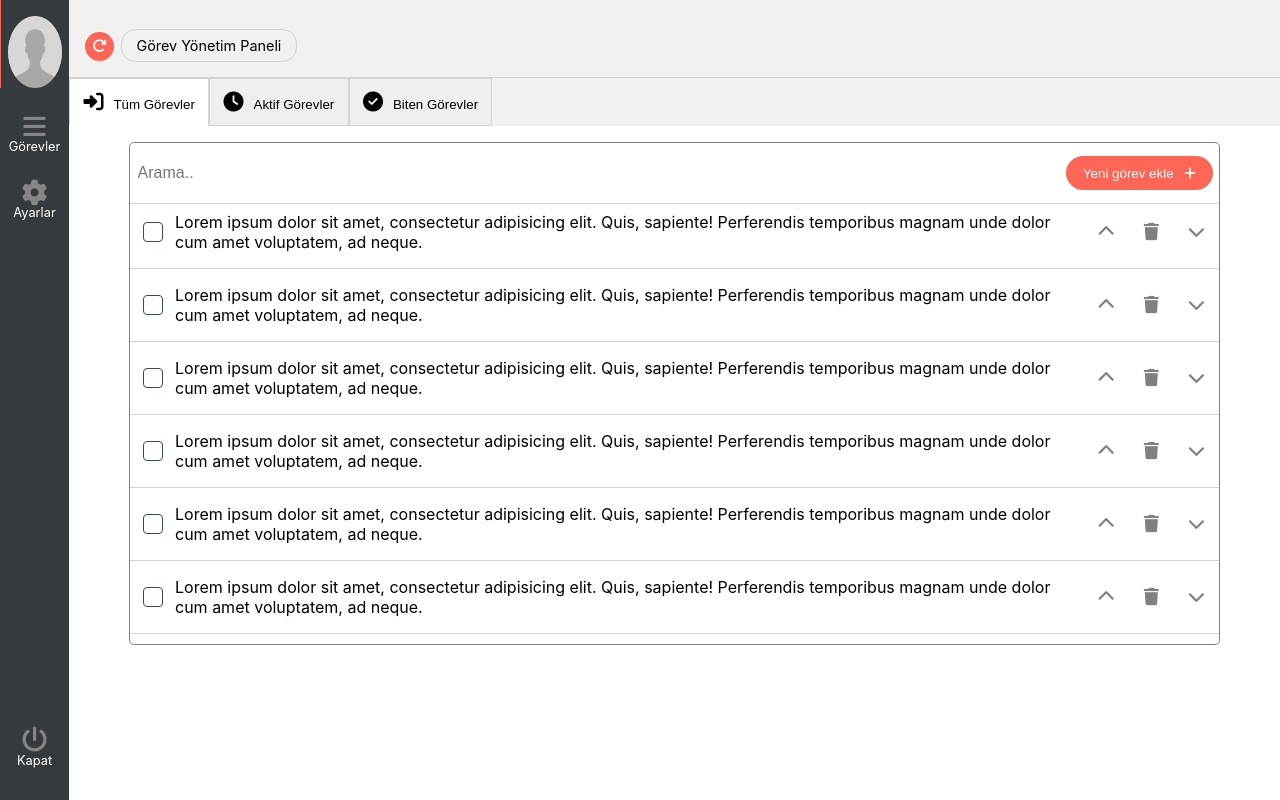
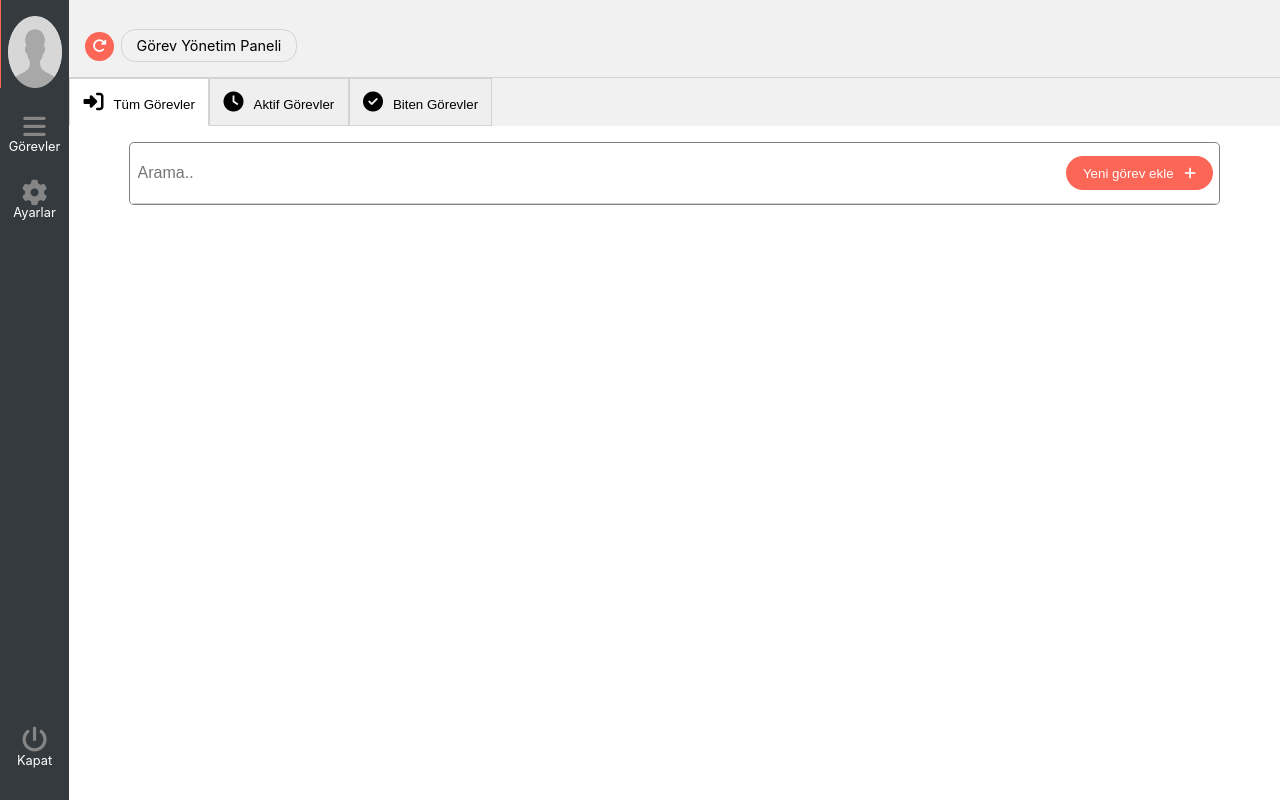
Before and after one commit to brkcrdk/todo, a React (Create React App) app: page / in a window 1280 px wide. Built offline with nearby package versions, Linux system fonts and the light colour scheme.

Commit message:
Todos added to list

```diff
--- a/src/Components/List/List.jsx
+++ b/src/Components/List/List.jsx
@@ -2,7 +2,10 @@ import React from "react";
 import "./list.scss";
 import ListItem from "../ListItem/ListItem";
 import { openModal } from "../Modal/modalToggle";
-const List = ({ active, index, value, onChange }) => {
+const List = ({ active, index, value, onChange, todos }) => {
+  const renderTodos =
+    todos &&
+    todos.map((todo, index) => <ListItem key={index} content={todo.job} />);
   return (
     <div
       id="list-container"
@@ -14,18 +17,7 @@ const List = ({ active, index, value, onChange }) => {
           <i className="fas fa-plus" />
         </button>
       </div>
-      <div id="item-container">
-        <ListItem />
-        <ListItem />
-        <ListItem />
-        <ListItem />
-        <ListItem />
-        <ListItem />
-        <ListItem />
-
-        <ListItem />
-        <ListItem />
-      </div>
+      <div id="item-container">{renderTodos}</div>
     </div>
   );
 };
--- a/src/Components/ListItem/ListItem.jsx
+++ b/src/Components/ListItem/ListItem.jsx
@@ -1,17 +1,13 @@
 import React from "react";
 import "./listItem.scss";
-const ListItem = () => {
+const ListItem = ({ content }) => {
   return (
     <div id="listItem-container">
       <label id="custom-checkbox">
         <input type="checkbox" />
         <span />
       </label>
-      <p>
-        Lorem ipsum dolor sit amet, consectetur adipisicing elit. Quis,
-        sapiente! Perferendis temporibus magnam unde dolor cum amet voluptatem,
-        ad neque.
-      </p>
+      <p>{content}</p>
       <div id="listItem-buttons">
         <button>
           <i className="fas fa-chevron-up" />
--- a/src/Components/Main/Main.jsx
+++ b/src/Components/Main/Main.jsx
@@ -31,13 +31,12 @@ const Main = () => {
     setTodoValue("");
     closeModal();
   };
-  console.log(todos);
   return (
     <div id="main-container">
       <Sidebar />
       <div id="content-container">
         <Navbar />
-        <Tabs value={searchValue} onChange={searchInput} />
+        <Tabs value={searchValue} onChange={searchInput} todos={todos} />
         <Modal value={todoValue} onChange={todoInput} addTodo={addTodo} />
       </div>
     </div>
--- a/src/Components/Modal/modal.scss
+++ b/src/Components/Modal/modal.scss
@@ -38,7 +38,7 @@
     width: 70%;
   }
   @include mobileTablet {
-    width: 35%;
+    width: 40%;
   }
   > h5 {
     margin-left: 1em;
--- a/src/Components/Tabs/Tabs.jsx
+++ b/src/Components/Tabs/Tabs.jsx
@@ -2,7 +2,7 @@ import React, { useState } from "react";
 import "./tabs.scss";
 import List from "../List/List";
 import Tab from "./Tab";
-const Tabs = ({ value, onChange }) => {
+const Tabs = ({ value, onChange, todos }) => {
   const [active, setActive] = useState(0);
   const handleTab = (index) => {
     if (active !== index) {
@@ -34,6 +34,7 @@ const Tabs = ({ value, onChange }) => {
       index={index}
       value={value}
       onChange={onChange}
+      todos={todos}
     />
   ));
   return (
```
